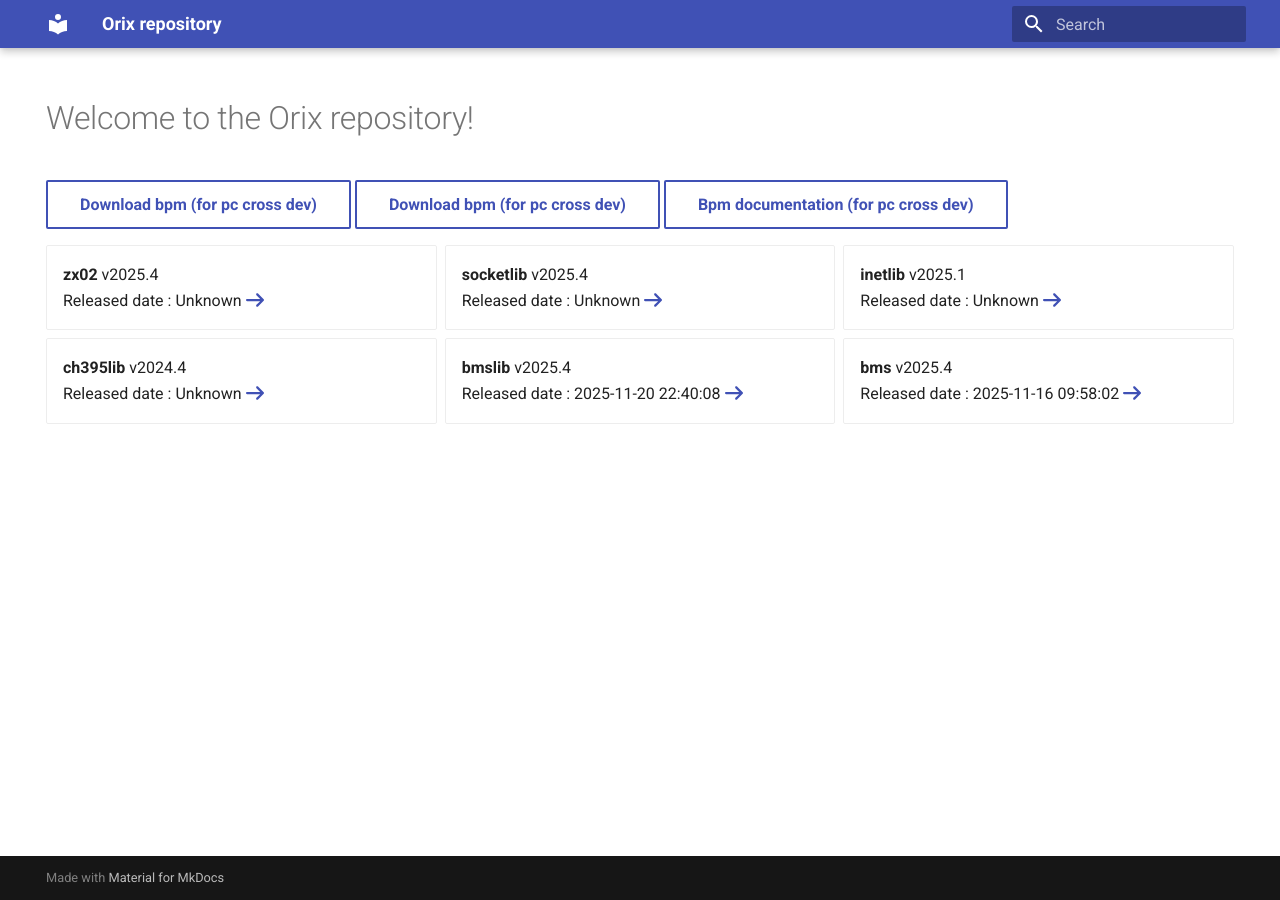
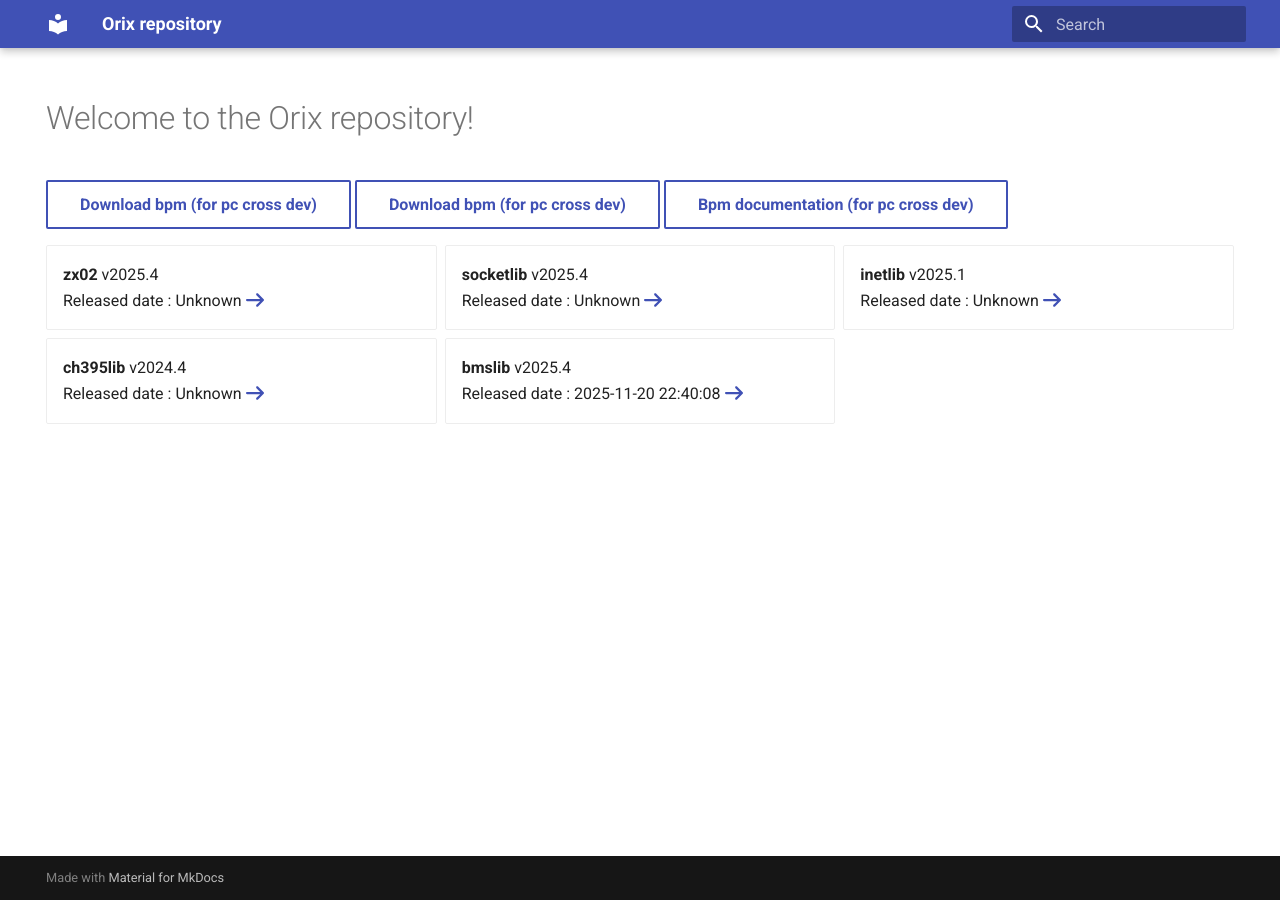
Before and after one commit to oriclibs/oriclibs.github.io, an MkDocs documentation site: the page built from docs/index.md, in a window 1280 px wide. Built offline with MkDocs 1.6.1 and Material for MkDocs 9.7.7, drawn with Linux system fonts in a browser that asks for light colours.

Commit message:
Mise à jour automatique via GitHub Actions

```diff
--- a/docs/index.md
+++ b/docs/index.md
@@ -23,7 +23,4 @@ hide:
 -  __bmslib__ v2025.4
 <br>Released date : 2025-11-20 22:40:08
 [:fontawesome-solid-arrow-right: ](bmslib/2025.4)
--  __bms__ v2025.4
-<br>Released date : 2025-11-16 09:58:02
-[:fontawesome-solid-arrow-right: ](bms/2025.4)
 </div>
```
